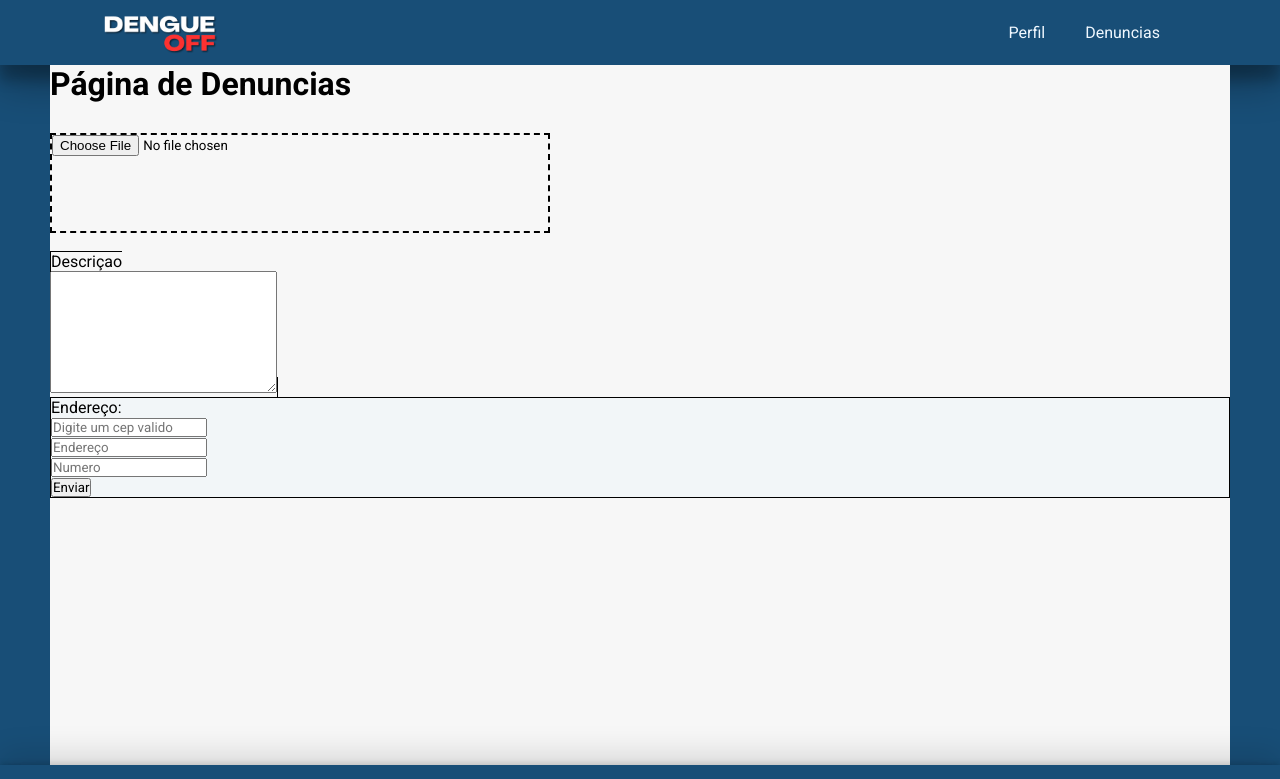
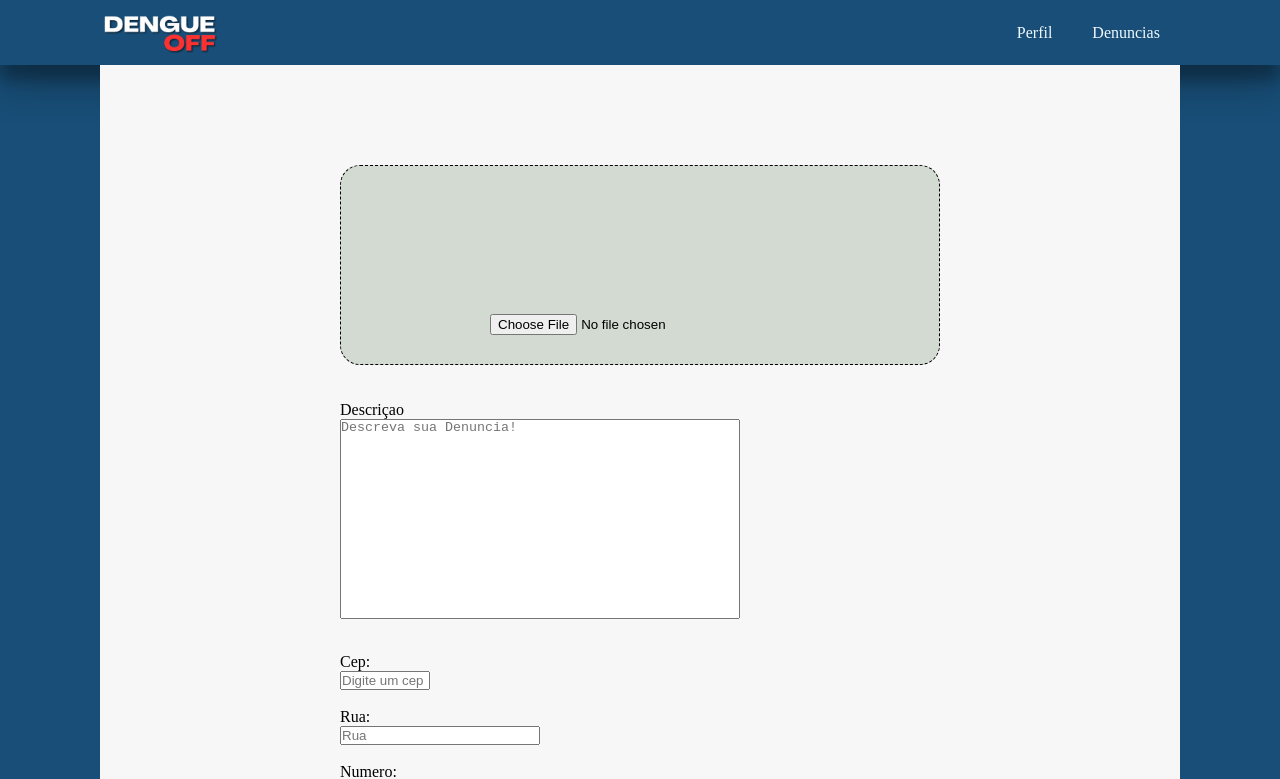
Before and after one commit to phlgoncalves/Projeto_Integrador, a React (Vite) app in the folder frontend/: page /denuncia in a window 1280 px wide. Shown: the top 779 px of the page. Built offline with nearby package versions, Linux system fonts and the light colour scheme; a web font is replaced by a local one.

Commit message:
finalizando a pagina denuncia

```diff
--- a/frontend/package.json
+++ b/frontend/package.json
@@ -20,6 +20,7 @@
     "react": "^18.3.1",
     "react-dom": "^18.3.1",
     "react-hook-form": "^7.54.2",
+    "react-icons": "^5.5.0",
     "react-modal": "^3.16.3",
     "react-model": "^4.3.1",
     "react-router-dom": "^7.1.5",
--- a/frontend/src/pages/Denucias.tsx
+++ b/frontend/src/pages/Denucias.tsx
@@ -6,12 +6,10 @@ function Denuncias() {
     <>
       <Header />
       <div className="container-denuncias">
-        <div>
-          <h1>Página de Denuncias</h1>
-        </div>
-        {/* <div className="formulario-denuncia"> */}
-        <div>
-          <input className="escolha-arquivo"
+
+        <div className="escolha-arquivo">
+
+          <input
             type="file"
             id="foto"
             name="foto"
@@ -19,22 +17,26 @@ function Denuncias() {
             // onChange={handleFileChange}
             required
           />
+        </div>
+
         <br /><br />
+
         <label className="descricao">Descriçao
           <br />
-            <textarea name="" id="" cols="30" rows="8"></textarea>
+          <textarea placeholder="Descreva sua Denuncia!" name="" id="" cols={30} rows={8}></textarea>
         </label>
 
         <div className="denuncia-end">
-            Endereço: <br />
-            <input type="text" placeholder="Digite um cep valido" />
-            <br />
-            <input type="text" placeholder="Endereço" />
-            <br />
-            <input type="text" placeholder="Numero" />
-            <br />
+          Cep: <br />
+          <input className="cep-input" type="text" placeholder="Digite um cep " />
+          <br /><br />
+          Rua: <br />
+          <input className="rua-input" type="text" placeholder="Rua" />
+          <br /><br />
+          Numero: <br />
+          <input className="numero-input" type="text" placeholder="Numero" />
+          <br /><br />
           <button type="submit">Enviar</button>
-          </div>
         </div>
       </div>
       <Footer />
--- a/frontend/src/pages/Home.tsx
+++ b/frontend/src/pages/Home.tsx
@@ -42,13 +42,23 @@ const Home: React.FC = () => {
                 <div className="boas-vindas">
                     <div className="container-boas">
                         <div className="titulo">
-                            <h1>DENGUE OFF</h1>
+                            {/* <h1>DENGUE OFF</h1> */}
                             <br />
                             <h2>Reporte e Ajude</h2>
                         </div>
                         <div className='explicativo'>
-                            <p>Lorem ipsum dolor sit amet consectetur adipisicing elit. Explicabo illo suscipit possimus? Animi eaque eum rerum, nulla temporibus aspernatur commodi? Aut deserunt, odio culpa nihil nulla quisquam dolorem, soluta minima rerum excepturi aliquid laborum facere eaque eveniet provident numquam distinctio ab mollitia quod reiciendis cumque amet. Maiores doloremque amet veritatis.</p>
-                            <p>Lorem ipsum dolor sit amet consectetur adipisicing elit. Blanditiis minus tempora ad sed praesentium voluptas eaque suscipit unde veritatis reprehenderit, repudiandae pariatur animi quo assumenda quasi totam, numquam cum, id illum magni omnis hic nobis! Reiciendis ducimus ex suscipit culpa animi natus magni, fuga, ullam totam ut non accusantium voluptatem!</p>
+                            <p>Olá! Seja muito bem-vindo ao nosso site, um espaço feito especialmente para informar, conscientizar e agir juntos no combate à dengue.
+                            <br /><br />
+                                A dengue é uma ameaça real que afeta milhares de pessoas todos os anos. E a melhor forma de vencê-la é com a participação de todos.
+                                Aqui, você pode fazer denúncias de focos do mosquito Aedes aegypti, como água parada, terrenos abandonados ou locais com riscos de
+                                infestação.
+                            </p>
+
+                            <p>Sua denúncia é fundamental. Com ela, podemos acionar as autoridades responsáveis e evitar que o mosquito se espalhe, protegendo
+                                sua família, seus vizinhos e toda a comunidade.
+                            <br /><br />
+                                💡 Juntos, somos mais fortes contra a dengue. Faça sua parte, denuncie e compartilhe!
+                            </p>
                         </div>
                         <br /><br /><br />
                         <div className='numero-denuncias'>
--- a/frontend/src/styles/index.css
+++ b/frontend/src/styles/index.css
@@ -2,7 +2,7 @@
     margin: 0;
     padding: 0;
     box-sizing: border-box;
-    font-family: 'Roboto', sans-serif;
+
 }
 /* FONTES DA HOME */
 body {
--- a/frontend/src/styles/style.css
+++ b/frontend/src/styles/style.css
@@ -92,9 +92,11 @@ a:hover {
     align-items: center;
 }
 
+p{
+    font-family: 'Times New Roman', Times, serif;
+}
+
 .boas-vindas {
-    /* background-image: url('/src/assets/mosquito-home.png'); */
-    /* background-image: url('/src/assets/mosquito.png'); */
     width: 100%;
     background-repeat: no-repeat;
     background-size: 30% auto;
@@ -453,34 +455,61 @@ a:hover {
 .container-denuncias{
     background-color: #F7F7F7;
     display: flex;
+    align-items: center;
+    height: 900px;
     flex-direction: column;
-    height: 700px;
-   margin-right: 50px;
-   margin-left: 50px;
-   gap: 30px;
+    margin-left: 100px;
+    margin-right: 100px;
   }
 
-  .formulario-denuncia{
-    background-color: #45a049;
-    height: 700px;
+
+    .escolha-arquivo{
+    border: black 1px dashed ;
+    border-radius: 20px;
+    height: 200px;
+    width: 600px;
+    margin-top: 100px;
+    background-color: #d2dad2;
+    display: flex;
     justify-content: center;
-
+    align-items: end;
+    position: inherit;
   }
 
-  input.escolha-arquivo{
-    border: black 2px dashed ;
-    height: 100px;
-    width: 500px;
 
+  .escolha-arquivo input{
+    width: 300px;
+    height: 50px;
   }
 
-  label.descricao{
-   border: 1px solid;
+  textarea {
+    height: 200px;
+    width: 400px;
+    resize: none;
+  }
+
+  .descricao{
+   margin-left: -200px;
+   resize: none;
   }
 
   .denuncia-end{
-    background-color: #f2f6f8;
-    border: 1px solid;
+    margin-left: -100px;
+    margin-top: 30px;
+    width: 500px;
+    height: 200px;
+  }
+
+  .cep-input{
+    width: 90px;
+  }
+
+  .rua-input{
+    width: 200px;
+  }
+
+  .numero-input{
+    width: 50px;
   }
 
 /* --------------FOOTER-------------- */
```
Also changed, not shown: 1 other file (tests, documents, lock files or other folders). Lines whose indentation alone changed are shown as unchanged.
